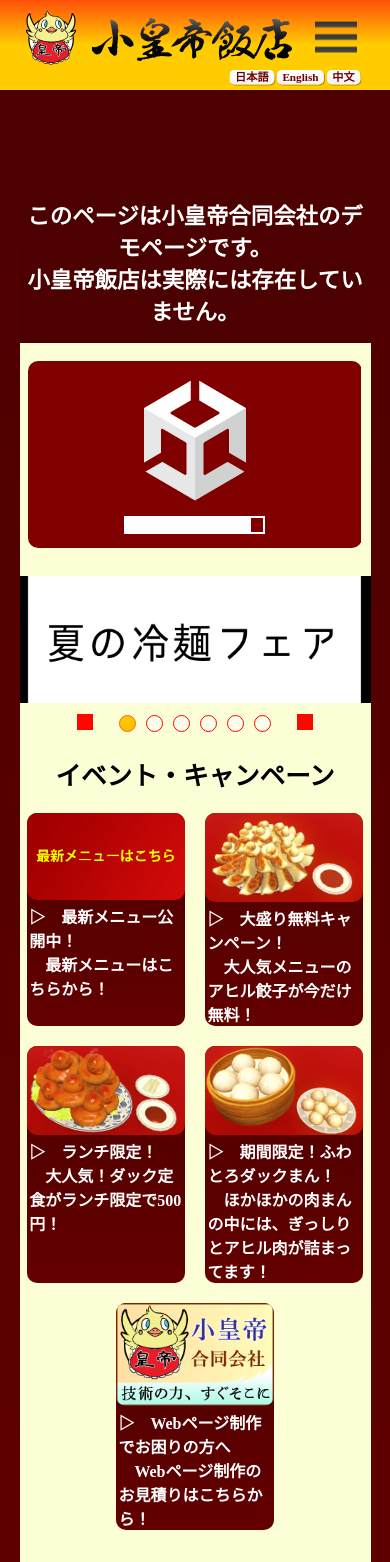
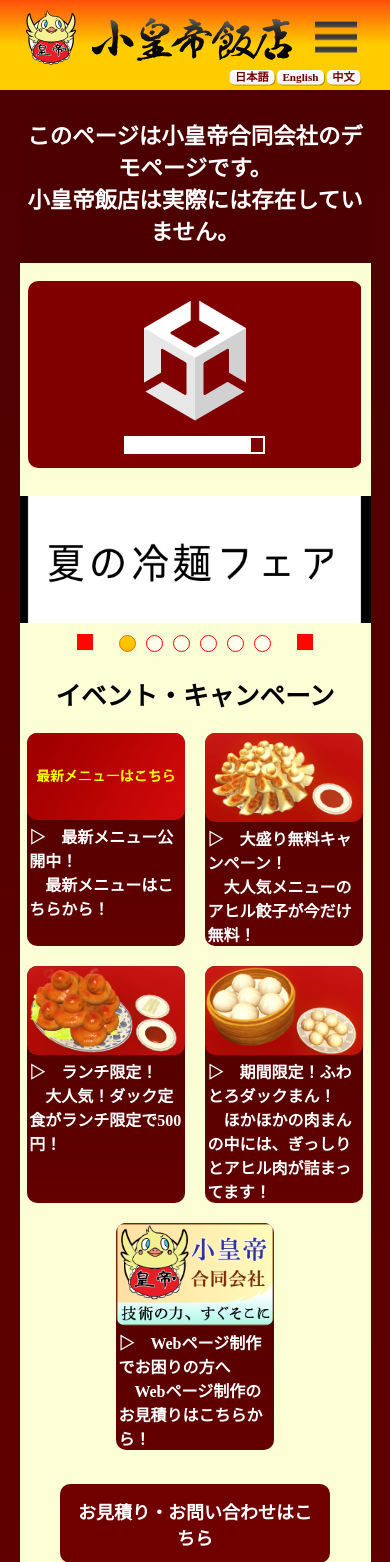
Before and after one commit to kotani002/LP_DemoPage, a PHP site: page / in a window 390 px wide. Shown: the top 1562 px of the page. Run offline with PHP 8.4, Linux system fonts and the light colour scheme; some libraries are stand-ins or nearby versions; grey boxes are pictures that could not be loaded.

Commit message:
ヘッダーの大きさを変更する

```diff
--- a/css/event_style.css
+++ b/css/event_style.css
@@ -32,7 +32,6 @@ body,
     height: auto;
     margin-left: 5%;
     margin-right: 5%;
-    padding-top: 150px;
     background-color: rgb(252, 255, 213);
     /*バックグラウンドが白単色に見えているので*/
 }
--- a/css/toppage_style.css
+++ b/css/toppage_style.css
@@ -27,6 +27,13 @@ body,
     padding-top: 180px;
     background: linear-gradient(#4c0000,#640000);
     padding-bottom: 5%;
+}
+
+@media screen and (max-width: 750px) {
+    .body__wrapper
+    {
+        padding-top: 100px;
+    }
 }
 
 /*メインコンテンツを入れる枠*/
```
Also changed, not shown: css/info_style.css (+7 -0 lines).
